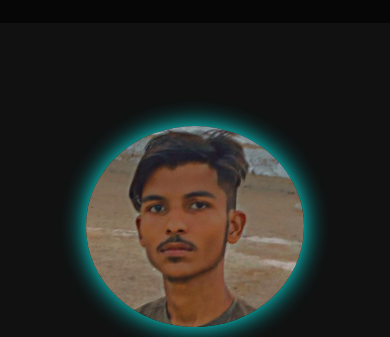
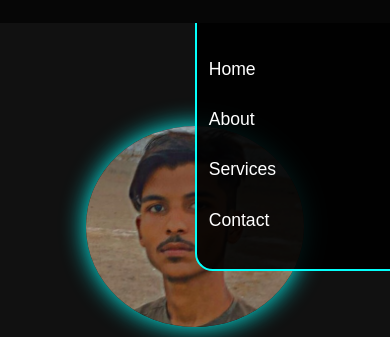
Before and after one commit to SyedShehriyarAli/TekHiveInternshipProgram, a plain HTML site: page First_Day_Task/index.html in a window 390 px wide. Both pictures are taken after a click on the icon 339 px from the left and 42 px from the top of the page. Shown: the part 61-398 px from the top of the page. Drawn offline with nearby package versions, Linux system fonts and the light colour scheme.

Commit message:
style.css

```diff
--- a/First_Day_Task/style.css
+++ b/First_Day_Task/style.css
@@ -615,7 +615,7 @@ span{
     display: none;
   }
 
-  .navbar .active{
+   .active-1{
     display: block;
   }
 
```
